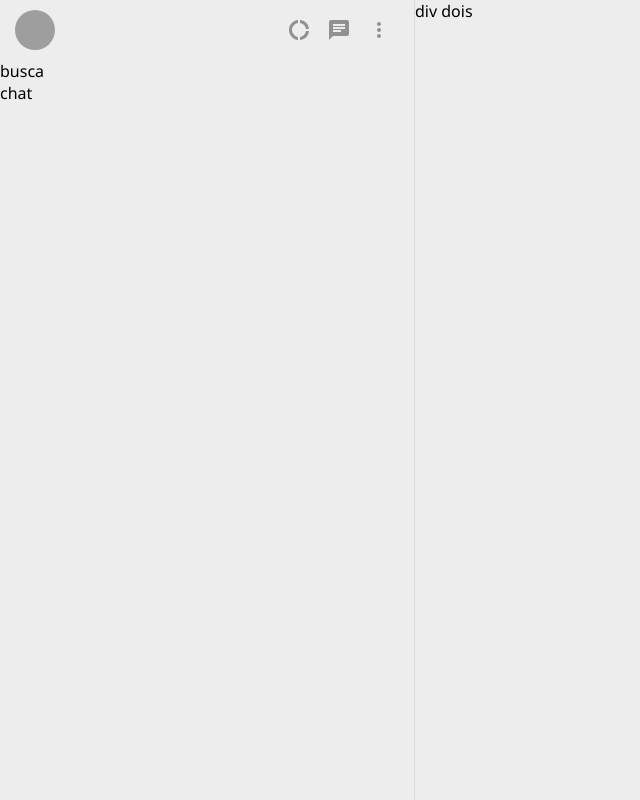
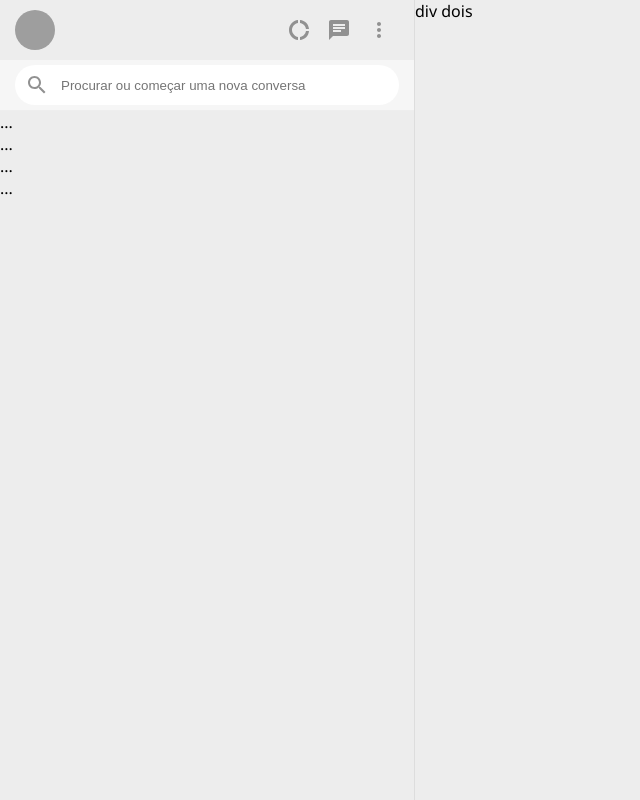
Before and after one commit to GuilhermePortella/Clone_Whatsapp, a React (Create React App) app: page / in a window 1280 px wide. Shown: the whole page, without its empty margins (0-640 px from the left). Built offline with nearby package versions, Linux system fonts and the light colour scheme; grey boxes are pictures that could not be loaded.

Commit message:
Sidebar Header

```diff
--- a/src/App.css
+++ b/src/App.css
@@ -44,9 +44,26 @@
     align-items: center;
     cursor: pointer;
 }
-
-
-
+.search{
+    background-color: #f6f6f6;
+    border-bottom: 1px solid #eee;
+    padding: 5px 15px;
+}
+.search--input{
+    background-color: #fff;
+    height: 40px;
+    border-radius: 20px;
+    display: flex;
+    align-items: center;
+    padding: 0 10px;
+}
+.search--input input{
+    flex: 1;
+    border: 0;
+    outline: 0;
+    background-color: transparent;
+    margin-left: 10px;
+}
 
 
 
--- a/src/App.js
+++ b/src/App.js
@@ -1,11 +1,17 @@
-import React from 'react'
+import React, {useState, useEffect} from 'react'
 import './App.css';
 
 import DonutLargeIcon from '@material-ui/icons/DonutLarge';
 import ChatIcon from '@material-ui/icons/Chat';
 import MoreVertIcon from '@material-ui/icons/MoreVert';
+import SearchIcon from '@material-ui/icons/Search';
+
+import ChatListItem from './components/ChatListItem';
 
 export default () => {
+
+  const[chatlist, setChatlist] = useState([ {}, {}, {}, {} ]);
+
   return (
     <div className = "app-window">
       <div className = "sidebar">
@@ -33,12 +39,20 @@
         </header>
 
         <div className = "search">
-          busca
+
+          <div className = "search--input">
+            <SearchIcon fontsize='small' style = {{color:'#919191'}}/>
+            <input type="search" placeholder="Procurar ou começar uma nova conversa"/>
+          </div>
 
         </div>
 
         <div className = "chatlist">
-          chat
+          {chatlist.map((item, key)=>(
+            <ChatListItem
+              key = {key}
+            />
+          ))}
 
         </div>
 
--- /dev/null
+++ b/src/components/ChatListItem.js
@@ -0,0 +1,10 @@
+import React from 'react';
+import './ChatListItem.css'
+
+export default () => {
+    return(
+        <div>
+            ...
+        </div>
+    )
+}
```
Also changed, not shown: src/components/ChatListItem.css (added).
